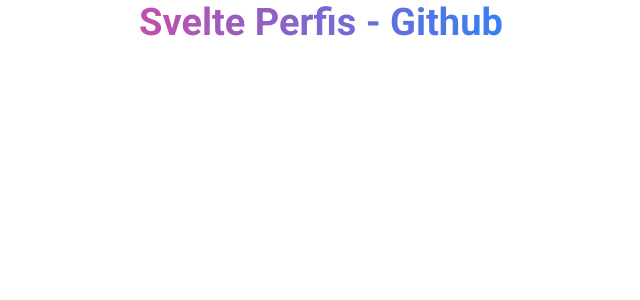
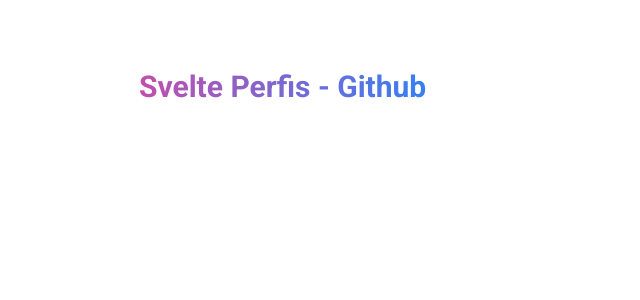
Before and after one commit to anaoliveira001/Svelte, a Svelte app: page / in a window 1280 px wide. Shown: the top 300 px of the page, without its empty margins (101-741 px from the left). Built offline with nearby package versions, Linux system fonts and the light colour scheme.

Commit message:
Update - Estilos Escopados

```diff
--- a/public/global.css
+++ b/public/global.css
@@ -16,5 +16,5 @@ img{
 body{
 	width: 100vw;
 	height: 100wn;
-	padding: 0 18.75%;
+	padding: 4rem 18.75%;
 }
--- a/src/App.svelte
+++ b/src/App.svelte
@@ -1,8 +1,7 @@
 <script lang="ts">
   import Titulo from "./components/Titulo.svelte";
+</script>
 
-
-</script>
 	<div class="app">
 		<header>
 			<Titulo />
@@ -20,4 +19,5 @@
     align-items: center;
     justify-content: space-between;
   }
+
 </style>
--- a/src/components/Titulo.svelte
+++ b/src/components/Titulo.svelte
@@ -1,11 +1,11 @@
 <h1 class="titulo"> Svelte Perfis - Github</h1>
 
 <style>
-     .titulo {
+  .titulo {
     font-family: "Roboto";
     font-style: normal;
     font-weight: 800;
-    font-size: 38px;
+    font-size: 30px;
     line-height: 45px;
 
     color: #3680f4;
```
